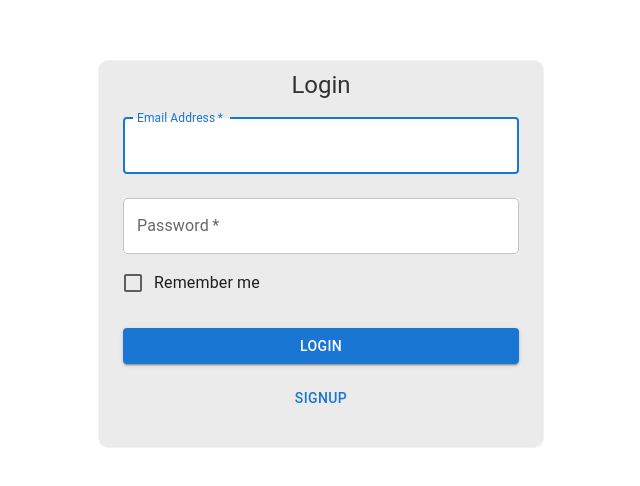
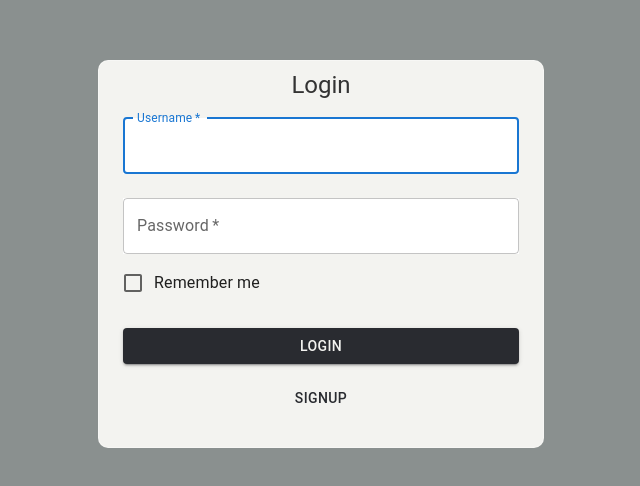
Before and after one commit to Corentin-kzk/GameOfGo, a React (Create React App) app in the folder front-end/: page /login in a window 1280 px wide. Shown: the part 146-632 px from the top of the page, without its empty margins (319-959 px from the left). Built offline with nearby package versions, Linux system fonts and the light colour scheme; no server answers.

Commit message:
Fixed login/register routes, and adjusted css for the login and signup components

```diff
--- a/front-end/src/pages/Login/Login.jsx
+++ b/front-end/src/pages/Login/Login.jsx
@@ -6,22 +6,23 @@ import CssBaseline from '@mui/material/CssBaseline';
 import TextField from '@mui/material/TextField';
 import FormControlLabel from '@mui/material/FormControlLabel';
 import Checkbox from '@mui/material/Checkbox';
-import Link from '@mui/material/Link';
 import Grid from '@mui/material/Grid';
 import Box from '@mui/material/Box';
 import Typography from '@mui/material/Typography';
 import Container from '@mui/material/Container';
-// import { ThemeProvider } from '@mui/material/styles';
 import { useMutation } from 'react-query';
-import defaultTheme from '../../theme/defaultTheme';
+import { useNavigate } from 'react-router-dom';
 import '../../styles/Login.css';
+import '../../styles/global.css';
 
 const validationSchema = Yup.object().shape({
-  email: Yup.string().email('Invalid email').required('Email is required'),
+  username: Yup.string().required('Username is required'),
   password: Yup.string().required('Password is required'),
 });
 
 const SignIn = () => {
+  const navigate = useNavigate();
+
   const mutation = useMutation(async (values) => {
     const response = await fetch('http://localhost:8000/api/auth/login/', {
       method: 'POST',
@@ -40,7 +41,7 @@ const SignIn = () => {
 
   const formik = useFormik({
     initialValues: {
-      email: '',
+      username: '',
       password: '',
     },
     validationSchema: validationSchema,
@@ -48,6 +49,7 @@ const SignIn = () => {
       mutation.mutate(values, {
         onSuccess: (data) => {
           console.log('Logged in:', data);
+          navigate('/home');
         },
         onError: (error) => {
           console.error('Error:', error);
@@ -57,7 +59,6 @@ const SignIn = () => {
   });
 
   return (
-    // <ThemeProvider theme={defaultTheme}>
     <Grid
       container
       spacing={0}
@@ -67,10 +68,7 @@ const SignIn = () => {
       sx={{ minHeight: '100vh' }}
     >
       <div className="container">
-      <Container
-        component="main"
-        maxWidth="xs"
-      >
+        <Container component="main" maxWidth="xs">
           <CssBaseline />
           <Box className="box">
             <Typography component="h1" variant="h5">
@@ -81,16 +79,16 @@ const SignIn = () => {
                 margin="normal"
                 required
                 fullWidth
-              id="email"
-              label="Email Address"
-              name="email"
-              autoComplete="email"
+                id="username"
+                label="Username"
+                name="username"
+                autoComplete="username"
                 autoFocus
-              value={formik.values.email}
+                value={formik.values.username}
                 onChange={formik.handleChange}
-              error={formik.touched.email && Boolean(formik.errors.email)}
-              helperText={formik.touched.email && formik.errors.email}
-              sx={{ backgroundColor: 'white' }} // Added style
+                error={formik.touched.username && Boolean(formik.errors.username)}
+                helperText={formik.touched.username && formik.errors.username}
+                sx={{ backgroundColor: 'white' }}
               />
               <TextField
                 margin="normal"
@@ -105,13 +103,14 @@ const SignIn = () => {
                 onChange={formik.handleChange}
                 error={formik.touched.password && Boolean(formik.errors.password)}
                 helperText={formik.touched.password && formik.errors.password}
-              sx={{ backgroundColor: 'white' }} // Added style
+                sx={{ backgroundColor: 'white' }}
               />
               <FormControlLabel
                 control={<Checkbox value="remember" color="primary" />}
                 label="Remember me"
               />
               <Button
+                className="login-button"
                 type="submit"
                 fullWidth
                 variant="contained"
@@ -121,7 +120,9 @@ const SignIn = () => {
               </Button>
               <Grid container justifyContent="center">
                 <Grid item>
-                <Button href="/signup">
+                  <Button
+                    className="signup"
+                    href="/signup">
                     {'Signup'}
                   </Button>
                 </Grid>
@@ -131,7 +132,6 @@ const SignIn = () => {
         </Container>
       </div>
     </Grid>
-// </ThemeProvider>
   );
 };
 
--- a/front-end/src/pages/Login/SignUp.jsx
+++ b/front-end/src/pages/Login/SignUp.jsx
@@ -9,20 +9,21 @@ import Grid from '@mui/material/Grid';
 import Box from '@mui/material/Box';
 import Typography from '@mui/material/Typography';
 import Container from '@mui/material/Container';
-// import { ThemeProvider } from '@mui/material/styles';
 import { useMutation } from 'react-query';
+import { useNavigate } from 'react-router-dom';
 import '../../styles/Login.css';
 
 const signUpValidationSchema = Yup.object().shape({
-    firstName: Yup.string().required('First Name is required'),
-    lastName: Yup.string().required('Last Name is required'),
+    username: Yup.string().required('Username is required'),
     email: Yup.string().email('Invalid email').required('Email is required'),
     password: Yup.string().required('Password is required').min(8, 'Password must be at least 8 characters'),
-  });
+});
 
 const SignUpComponent = () => {
+  const navigate = useNavigate();
+
   const mutation = useMutation(async (values) => {
-    const response = await fetch('http://localhost:8000/api/auth/signup/', {
+    const response = await fetch('http://localhost:8000/api/auth/register/', {
       method: 'POST',
       headers: {
         'Content-Type': 'application/json',
@@ -37,8 +38,7 @@ const SignUpComponent = () => {
 
   const formik = useFormik({
     initialValues: {
-      firstName: '',
-      lastName: '',
+      username: '',
       email: '',
       password: '',
     },
@@ -47,6 +47,7 @@ const SignUpComponent = () => {
       mutation.mutate(values, {
         onSuccess: (data) => {
           console.log('submitted:', data);
+          navigate('/home');
         },
         onError: (error) => {
           console.error('Error:', error);
@@ -77,7 +78,7 @@ const SignUpComponent = () => {
               display: 'flex',
               flexDirection: 'column',
               alignItems: 'center',
-              gap: '20px', // Added gap
+              gap: '20px',
             }}
           >
             <Typography component="h1" variant="h5">
@@ -85,35 +86,20 @@ const SignUpComponent = () => {
             </Typography>
             <form onSubmit={formik.handleSubmit} noValidate>
               <Grid container spacing={2}>
-                <Grid item xs={12} sm={6}>
+                <Grid item xs={12}>
                   <TextField
                     autoComplete="given-name"
-                    name="firstName"
+                    name="username"
                     required
                     fullWidth
-                    id="firstName"
-                    label="First Name"
+                    id="username"
+                    label="Username"
                     autoFocus
-                    value={formik.values.firstName}
+                    value={formik.values.username}
                     onChange={formik.handleChange}
-                    error={formik.touched.firstName && Boolean(formik.errors.firstName)}
-                    helperText={formik.touched.firstName && formik.errors.firstName}
-                    sx={{ backgroundColor: 'white' }} // Added style
-                  />
-                </Grid>
-                <Grid item xs={12} sm={6}>
-                  <TextField
-                    required
-                    fullWidth
-                    id="lastName"
-                    label="Last Name"
-                    name="lastName"
-                    autoComplete="family-name"
-                    value={formik.values.lastName}
-                    onChange={formik.handleChange}
-                    error={formik.touched.lastName && Boolean(formik.errors.lastName)}
-                    helperText={formik.touched.lastName && formik.errors.lastName}
-                    sx={{ backgroundColor: 'white' }} // Added style
+                    error={formik.touched.username && Boolean(formik.errors.username)}
+                    helperText={formik.touched.username && formik.errors.username}
+                    sx={{ backgroundColor: 'white' }}
                   />
                 </Grid>
                 <Grid item xs={12}>
@@ -128,7 +114,7 @@ const SignUpComponent = () => {
                     onChange={formik.handleChange}
                     error={formik.touched.email && Boolean(formik.errors.email)}
                     helperText={formik.touched.email && formik.errors.email}
-                    sx={{ backgroundColor: 'white' }} // Added style
+                    sx={{ backgroundColor: 'white' }}
                   />
                 </Grid>
                 <Grid item xs={12}>
@@ -144,7 +130,7 @@ const SignUpComponent = () => {
                     onChange={formik.handleChange}
                     error={formik.touched.password && Boolean(formik.errors.password)}
                     helperText={formik.touched.password && formik.errors.password}
-                    sx={{ backgroundColor: 'white' }} // Added style
+                    sx={{ backgroundColor: 'white' }}
                   />
                 </Grid>
               </Grid>
@@ -152,13 +138,17 @@ const SignUpComponent = () => {
                 type="submit"
                 fullWidth
                 variant="contained"
+                className="login-button"
                 sx={{ mt: 3, mb: 2 }}
               >
                 Signup
               </Button>
               <Grid container justifyContent="center">
                 <Grid item>
-                  <Button href="/login">
+                  <Button
+                  href="/login"
+                  className="signup"
+                  >
                     Login
                   </Button>
                 </Grid>
@@ -171,4 +161,5 @@ const SignUpComponent = () => {
     </Grid>
   );
 };
+
 export default SignUpComponent;
--- a/front-end/src/styles/Login.css
+++ b/front-end/src/styles/Login.css
@@ -1,5 +1,5 @@
 .container {
-    background: rgb(224 224 224 / 65%);
+    background: #f3f3f0;
     backdrop-filter: blur( 14px );
     -webkit-backdrop-filter: blur( 14px );
     border-radius: 10px;
@@ -13,3 +13,12 @@
      flex-direction: column;
      align-items: center;
    }
+
+.login-button {
+  background-color: #292b30 !important;
+  color: #f3f3f0 !important;
+}
+
+.signup {
+  color: #292b30 !important;
+}
--- /dev/null
+++ b/front-end/src/styles/global.css
@@ -0,0 +1,3 @@
+body {
+    background-color: #8a908f !important;
+}
--- a/front-end/src/theme/defaultTheme.js
+++ /dev/null
@@ -1,17 +0,0 @@
-import { createTheme } from '@mui/material/styles';
-
-const defaultTheme = createTheme({
-  palette: {
-    primary: {
-      main: '#497dae',
-    },
-    secondary: {
-      main: '#f44336',
-    },
-    background: {
-        default: '#6c9ac4',
-      },
-  },
-});
-
-export default defaultTheme;
```
Also changed, not shown: 1 other file (tests, documents, lock files or other folders). Lines whose indentation alone changed are shown as unchanged.
